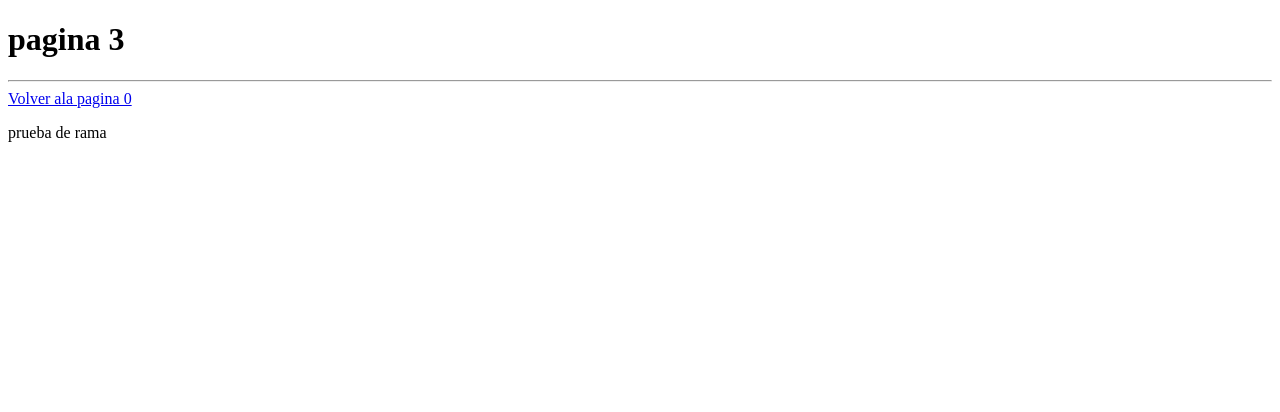
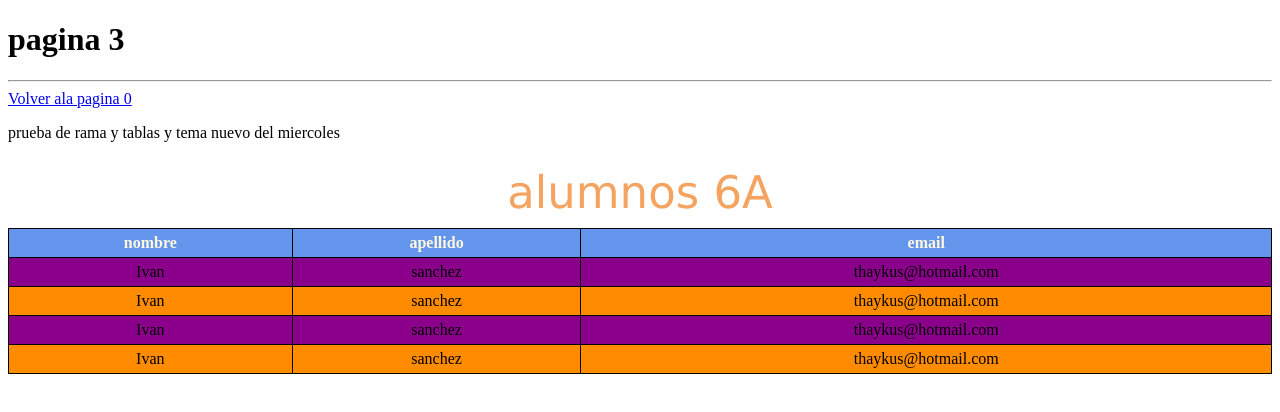
Before and after one commit to IvanST123/tarea1, a plain HTML site: page pagina3.html in a window 1280 px wide. Drawn offline with Linux system fonts and the light colour scheme.

Commit message:
prueba de rama en pagina 3 y tabla

```diff
--- /dev/null
+++ b/CSS/style2 tabla.CSS
@@ -0,0 +1,27 @@
+table{
+    width: 100%;
+}
+caption{
+    color: sandybrown;
+    font-family: Verdana, Geneva, Tahoma, sans-serif;
+    font-size: 45px;
+    line-height: 70px;
+}
+table, th, td{
+    border: 1px solid black;
+    border-collapse: collapse;
+    padding: 5px;
+}
+td{
+    text-align: center;
+}
+th{
+    background-color: cornflowerblue;
+    color: cornsilk;
+}
+tr:nth-child(even){
+    background-color: darkmagenta;
+}
+tr:nth-child(odd){
+    background-color: darkorange;
+}
--- a/pagina3.html
+++ b/pagina3.html
@@ -5,11 +5,46 @@
     <meta http-equiv="X-UA-Compatible" content="IE=edge">
     <meta name="viewport" content="width=device-width, initial-scale=1.0">
     <title>Document</title>
+    <link rel="stylesheet" href="CSS/style2 tabla.CSS">
 </head>
 <body>
     <h1>pagina 3</h1>
     <hr>
     <a href="index.html">Volver ala pagina 0</a>
-    <p>prueba de rama</p>
+    <p>prueba de rama y tablas y tema nuevo del miercoles</p>
+
+<table>
+    <caption>alumnos 6A</caption>
+    <tr>
+        <th>nombre</th>
+        <th>apellido</th>
+        <th>email</th>
+
+    </tr>
+    <tr>
+        <td>Ivan</td>
+        <td>sanchez</td>
+        <td>thaykus@hotmail.com</td>
+    </tr>
+    <tr>
+        <td>Ivan</td>
+        <td>sanchez</td>
+        <td>thaykus@hotmail.com</td>
+    </tr>
+    <tr>
+        <td>Ivan</td>
+        <td>sanchez</td>
+        <td>thaykus@hotmail.com</td>
+    </tr>
+    <tr>
+        <td>Ivan</td>
+        <td>sanchez</td>
+        <td>thaykus@hotmail.com</td>
+    </tr>
+
+</table>
+
+
+
 </body>
 </html>
```
